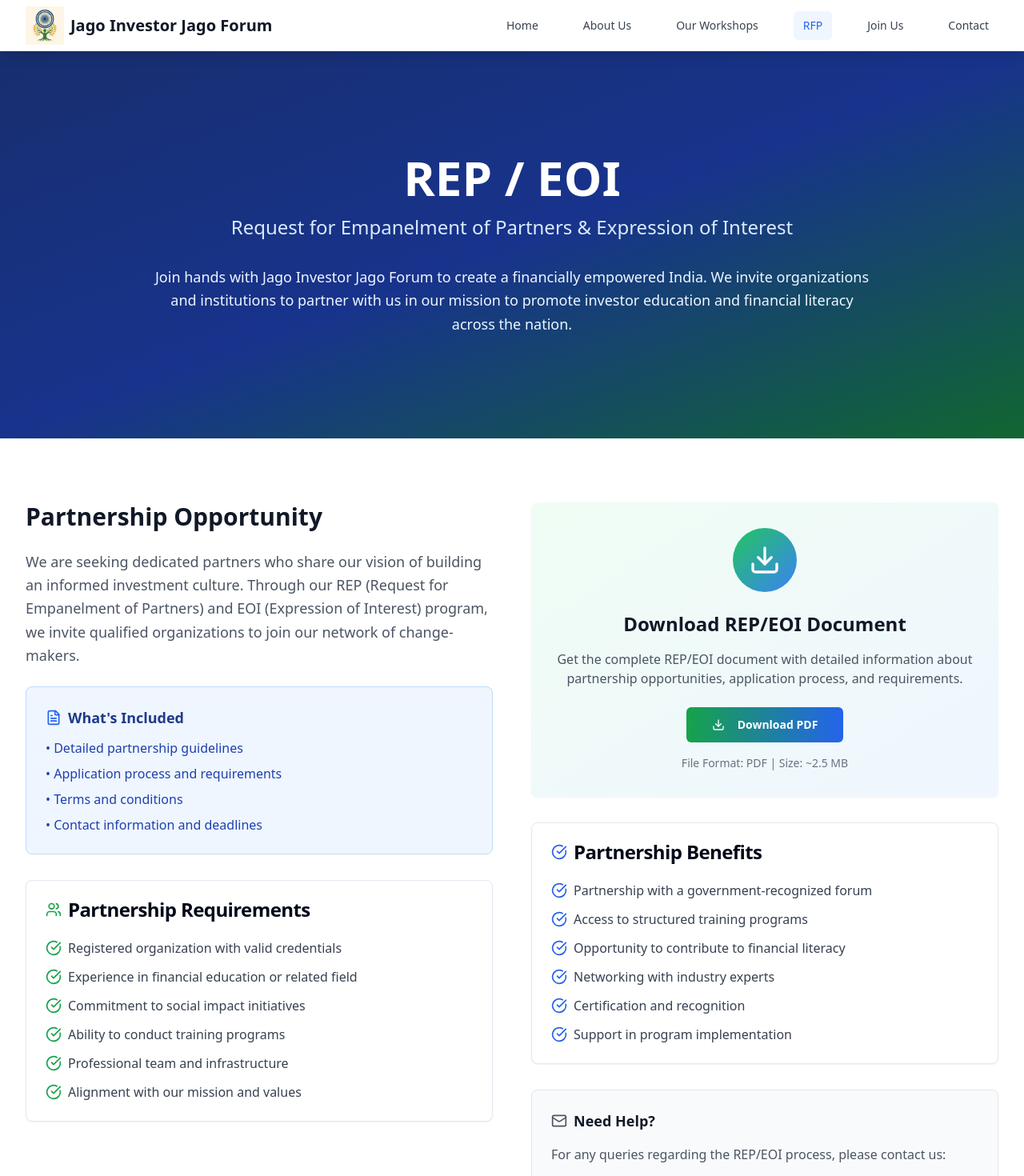
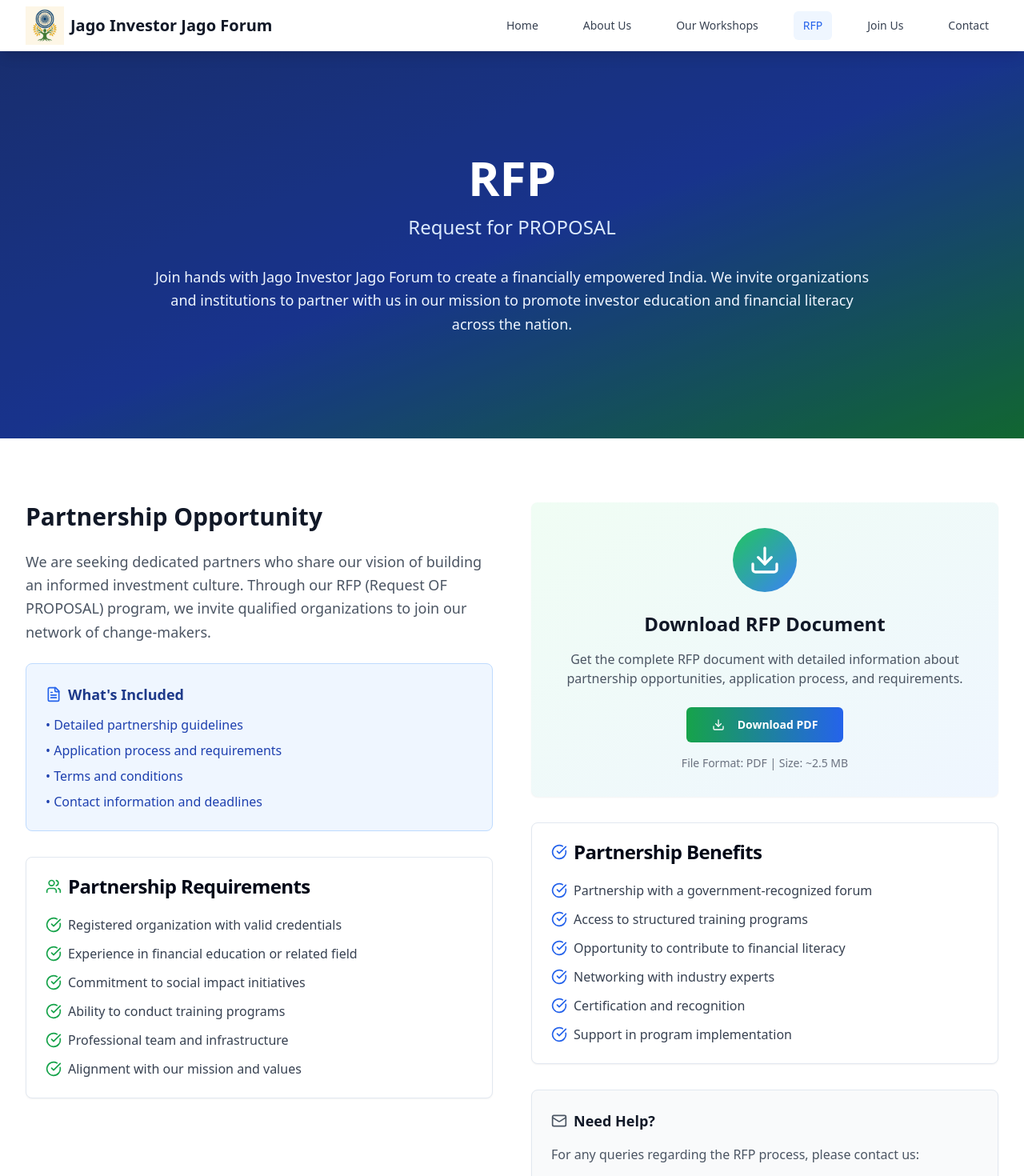
Before and after one commit to viratsingh-23106/jagoinvest-empower-futures, a React (Vite) app: page /rep-eoi in a window 1280 px wide. Shown: the top 1470 px of the page at 80% size. Built offline with nearby package versions, Linux system fonts and the light colour scheme.

Commit message:
update rep/eoi to RFP

```diff
--- a/src/pages/RepEoi.tsx
+++ b/src/pages/RepEoi.tsx
@@ -45,10 +45,10 @@ const RepEoi = () => {
           <div className="text-center space-y-8">
             <div className="space-y-4">
               <h1 className="text-4xl lg:text-6xl font-bold leading-tight">
-                REP / EOI
+                RFP
               </h1>
               <p className="text-xl lg:text-2xl text-blue-100">
-                Request for Empanelment of Partners & Expression of Interest
+                Request for PROPOSAL
               </p>
             </div>
 
@@ -72,8 +72,7 @@ const RepEoi = () => {
                 <h2 className="text-3xl font-bold text-gray-900 mb-6">Partnership Opportunity</h2>
                 <p className="text-lg text-gray-600 leading-relaxed mb-6">
                   We are seeking dedicated partners who share our vision of building an informed
-                  investment culture. Through our REP (Request for Empanelment of Partners) and
-                  EOI (Expression of Interest) program, we invite qualified organizations to join
+                  investment culture. Through our RFP (Request OF PROPOSAL)  program, we invite qualified organizations to join
                   our network of change-makers.
                 </p>
 
@@ -123,11 +122,11 @@ const RepEoi = () => {
                   </div>
 
                   <h3 className="text-2xl font-bold text-gray-900 mb-4">
-                    Download REP/EOI Document
+                    Download RFP Document
                   </h3>
 
                   <p className="text-gray-600 mb-6">
-                    Get the complete REP/EOI document with detailed information about
+                    Get the complete RFP document with detailed information about
                     partnership opportunities, application process, and requirements.
                   </p>
 
@@ -176,7 +175,7 @@ const RepEoi = () => {
                     <h3 className="text-lg font-semibold text-gray-900">Need Help?</h3>
                   </div>
                   <p className="text-gray-600 mb-3">
-                    For any queries regarding the REP/EOI process, please contact us:
+                    For any queries regarding the RFP process, please contact us:
                   </p>
                   <div className="space-y-2 text-sm text-gray-700">
                     <p><strong>Email:</strong> partnerships@jagoinvestorjagoforum.org</p>
```
